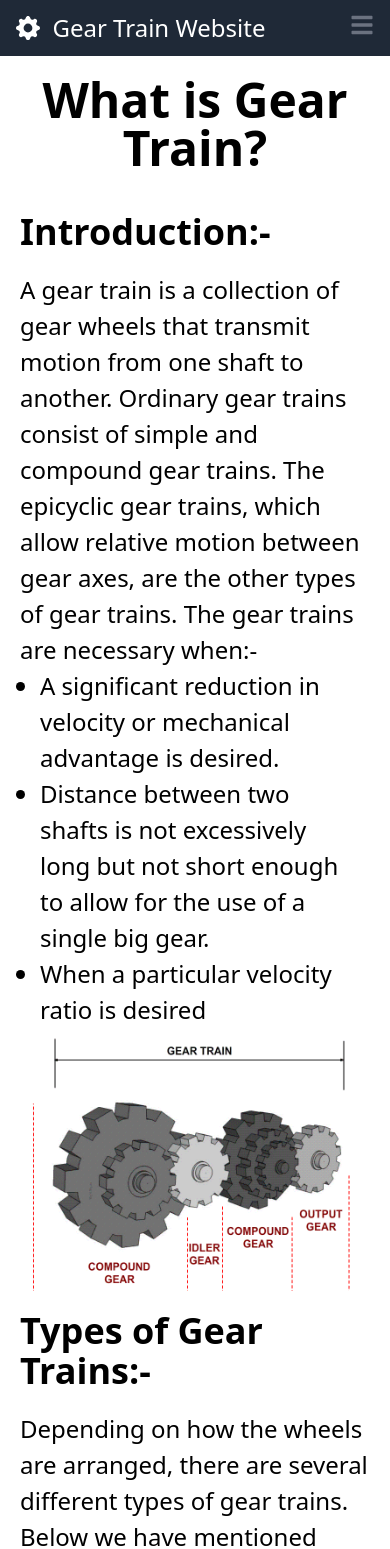
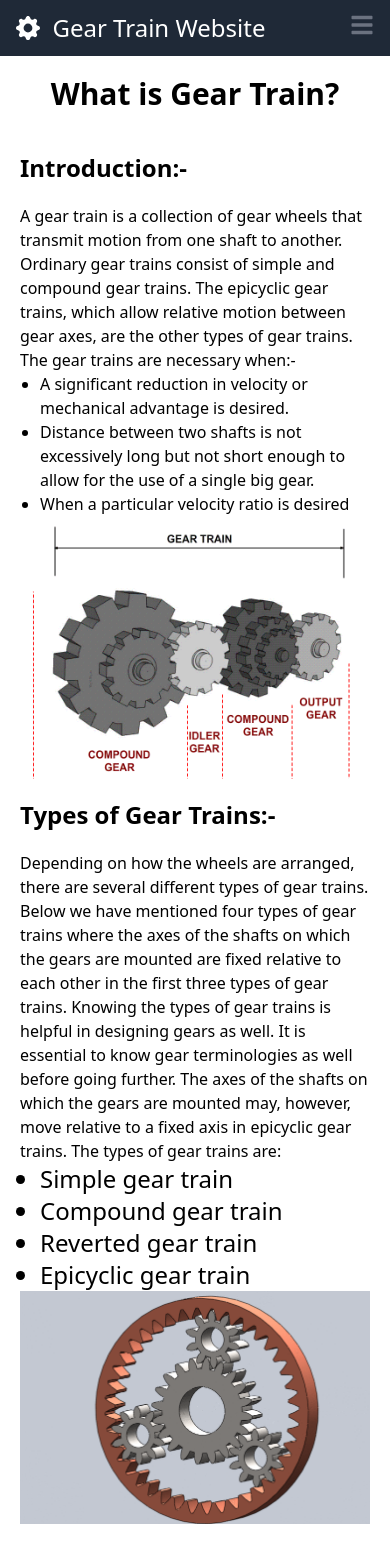
Before and after one commit to mannan49/gear_train, a React (Create React App) app: page /gear_train/details in a window 390 px wide. Shown: the top 1549 px of the page. Built offline with nearby package versions, Linux system fonts and the light colour scheme.

Commit message:
Changed Font-size

```diff
--- a/src/Components/Details.js
+++ b/src/Components/Details.js
@@ -11,14 +11,14 @@ import ring from "../assets/gear_train_ring.gif";
 const Details = () => {
   return (
     <Layout>
-      <h1 className="text-center text-5xl font-bold my-5">
+      <h1 className="text-center text-3xl md:text-5xl font-bold my-5">
         What is Gear Train?
       </h1>
       <div className="details_container">
         <div className="details_container_nested px-5">
           <div className="details_child">
             <div className="details_child_content">
-              <h2 className="text-4xl font-bold my-5">Introduction:-</h2>
+              <h2 className="text-2xl md:text-4xl font-bold my-5">Introduction:-</h2>
               <p>
                 A gear train is a collection of gear wheels that transmit motion
                 from one shaft to another. Ordinary gear trains consist of
@@ -44,7 +44,7 @@ const Details = () => {
           </div>
           <div className="details_child">
             <div className="details_child_content">
-              <h2 className="text-4xl font-bold my-5">
+              <h2 className="text-2xl md:text-4xl font-bold my-5">
                 Types of Gear Trains:-
               </h2>
               <p>
@@ -72,7 +72,7 @@ const Details = () => {
           </div>
           <div className="details_child">
             <div className="details_child_content">
-              <h2 className="text-4xl font-bold my-5">Simple Gear Trains:-</h2>
+              <h2 className="text-2xl md:text-4xl font-bold my-5">Simple Gear Trains:-</h2>
               <p>
                 This is the simplest type of gear train for conveying motion
                 from one shaft to the other, as the name implies. All of the
@@ -90,7 +90,7 @@ const Details = () => {
           </div>
           <div className="details_child">
             <div className="details_child_content">
-              <h2 className="text-4xl font-bold my-5">Compound Gear Train:-</h2>
+              <h2 className="text-2xl md:text-4xl font-bold my-5">Compound Gear Train:-</h2>
               <p>
                 A compound train of gears is when there are multiple gears on a
                 shaft, as seen in Figure. In a simple train of gears, we know
@@ -119,7 +119,7 @@ const Details = () => {
           </div>
           <div className="details_child">
             <div className="details_child_content">
-              <h2 className="text-4xl font-bold my-5">Reverted Gear Train:-</h2>
+              <h2 className="text-2xl md:text-4xl font-bold my-5">Reverted Gear Train:-</h2>
               <p>
                 A reversed gear train is one in which the first and last gear
                 axes are co-axial, as seen in Figure.
@@ -139,7 +139,7 @@ const Details = () => {
           </div>
           <div className="details_child">
             <div className="details_child_content">
-              <h2 className="text-4xl font-bold my-5">
+              <h2 className="text-2xl md:text-4xl font-bold my-5">
                 Epicyclic Gear Train:-
               </h2>
               <p>
--- a/src/Components/Footer.js
+++ b/src/Components/Footer.js
@@ -4,7 +4,7 @@ const Footer = () => {
   return (
     <div className="mt-4 bg-gray-800 text-white ">
       <div className="container py-5  text-center">
-        <h1 className="text-2xl md:text-3xl bold">Design And Developed By : Manan Nasir </h1>
+        <h1 className="text-xl md:text-3xl bold">Design And Developed By : Manan Nasir </h1>
         <h2 className="text-xl md:text-2xl">All Right Reserved by &copy; Manan Nasir </h2>
       </div>
     </div>
--- a/src/Styles/Details.css
+++ b/src/Styles/Details.css
@@ -14,4 +14,7 @@
     display: flex;
     flex-direction: column;
   }
+  .details_container p {
+    font-size: 1rem;
+  }
 }
```
